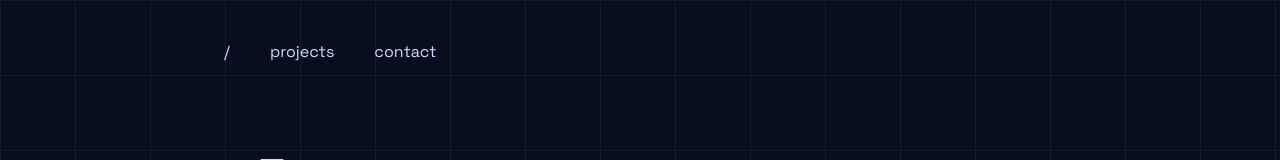
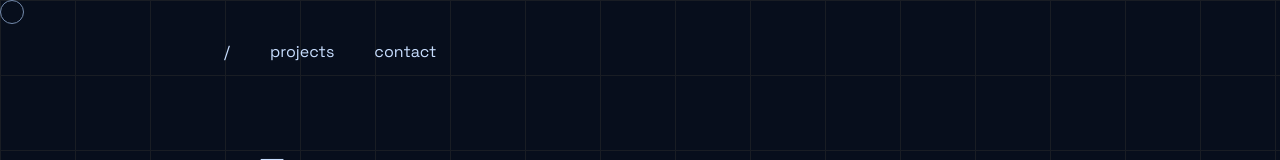
Before and after one commit to jormy/website, a React (Vite) app: page / in a window 1280 px wide. Shown: the top 160 px of the page. Built offline with nearby package versions, Linux system fonts and the light colour scheme.

Commit message:
feat: custom cursor

```diff
--- a/src/App.jsx
+++ b/src/App.jsx
@@ -3,11 +3,13 @@ import Header from "./components/Header"
 import Links from "./components/Links"
 import ProjectCard from "./components/ProjectCard"
 import Footer from "./components/Footer"
+import Cursor from "./components/Cursor"
 
 // TODO: add a fade out linear gradient in front of grid pattern
 function App() {
   return (
     <>
+      <Cursor />
       <div className="min-h-screen bg-midnight absolute inset-0 bg-[linear-gradient(to_right,#191d24_1px,transparent_1px),linear-gradient(to_bottom,#191d24_1px,transparent_1px)] bg-[size:75px_75px]">
 
         <div id="wrapper" className="mx-auto max-w-4xl py-10 px-8 font-body">
--- /dev/null
+++ b/src/components/Cursor.jsx
@@ -0,0 +1,35 @@
+import React from 'react';
+
+
+export const Cursor = () => {
+
+// TODO: Add scaling on click, timeout for opacity
+
+    let opacity = 1;
+    let scale = 1;
+    let timeout;
+
+
+    const cursorRef = React.useRef(null);
+
+    React.useEffect(() => {
+        document.addEventListener('mousemove', (e) => {
+            const {clientX, clientY} = e;
+            const mouseX = clientX - cursorRef.current.clientWidth / 2;
+            const mouseY = clientY - cursorRef.current.clientHeight / 2;
+            cursorRef.current.style.transform = `translate3d(${mouseX}px, ${mouseY}px, 0)`;
+
+            clearTimeout(timeout);
+		timeout = setTimeout(() => {
+			opacity = 0;
+		}, 1000);
+        });
+    }, [])
+
+
+    return (
+        <div className="left-0 top-0 w-6 h-6 border-solid border-[1px] rounded-full border-blue-body fixed z-50 pointer-events-none cursor-transtions" ref={cursorRef}></div>
+    );
+}
+
+export default Cursor;
--- a/src/index.css
+++ b/src/index.css
@@ -11,3 +11,8 @@
     font-family: "Space Grotesk";
     src: url(./assets/SpaceGrotesk-VariableFont_wght.ttf);
 }
+
+.cursor-transtions {
+	transition: transform 0.3s;
+    transition-timing-function: cubic-bezier(.37,.88,.88,1.01);
+}
```
